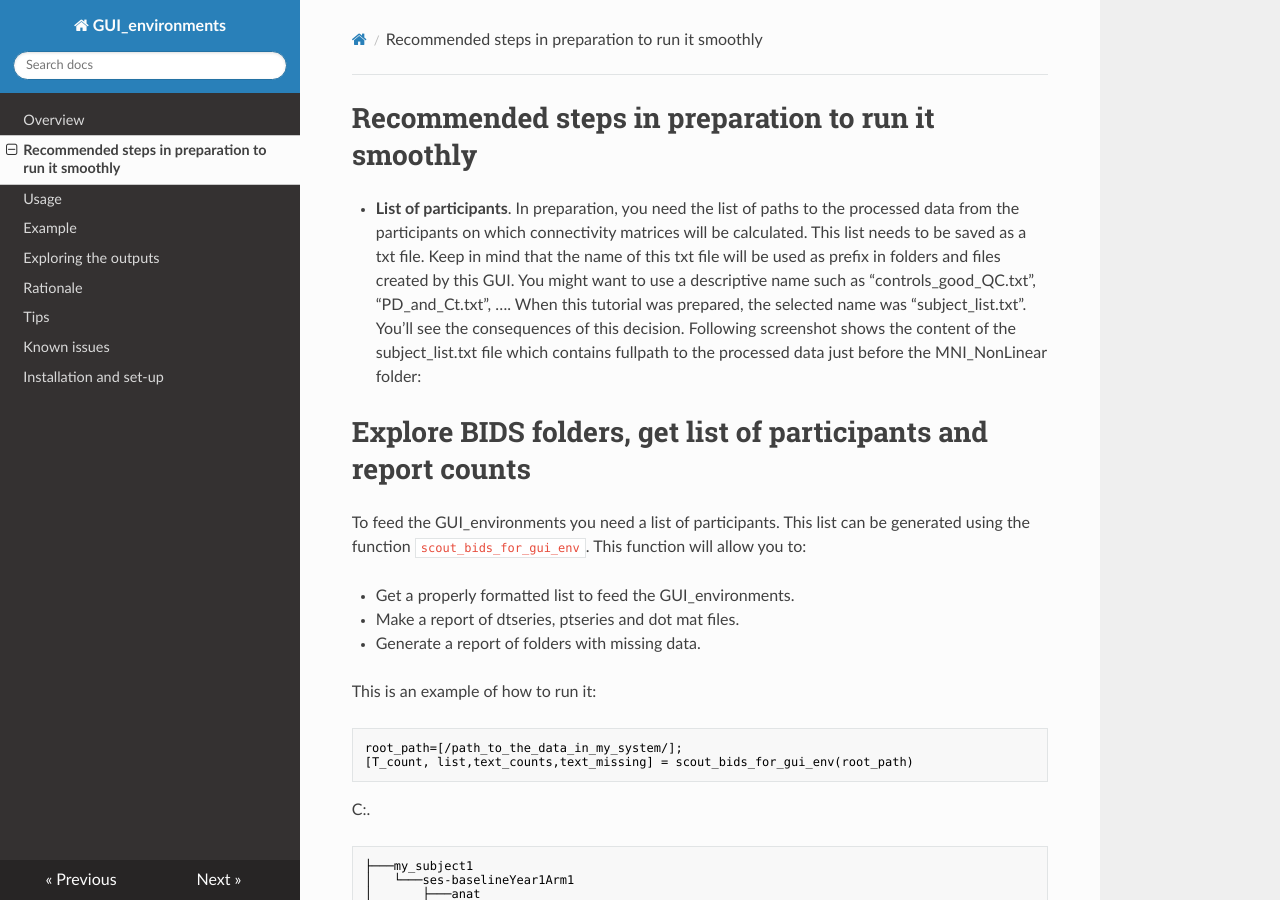
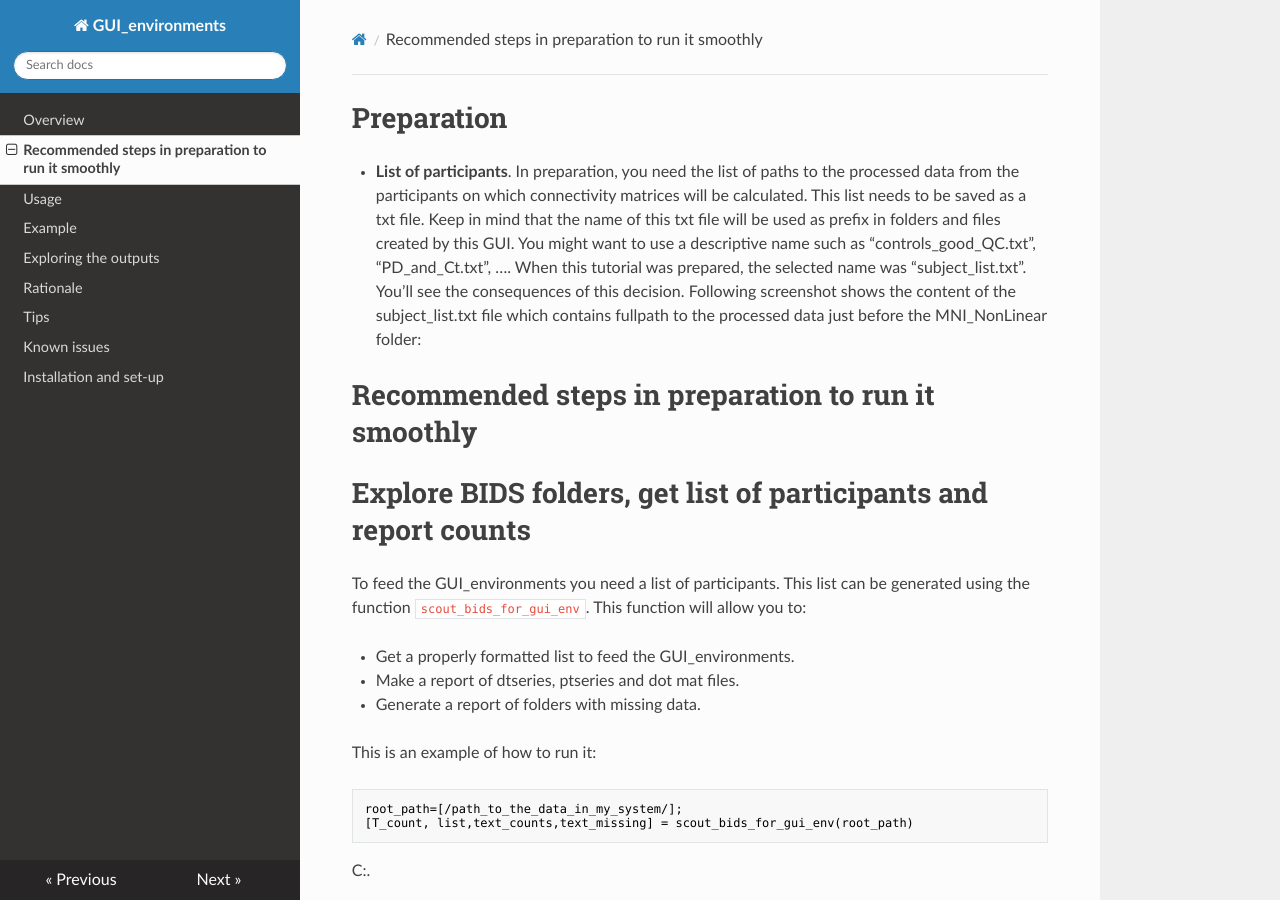
Before and after one commit to omiranda/GUI_environments_documentation, an MkDocs documentation site: the page built from docs/prep.md, in a window 1280 px wide and 900 px high. Built offline with MkDocs 1.6.1, drawn with Linux system fonts in a browser that asks for light colours; nearby versions of some CDN libraries; old or Windows-style settings are respelled for this version of MkDocs.

Commit message:
Update prep.md

```diff
--- a/docs/prep.md
+++ b/docs/prep.md
@@ -1,9 +1,10 @@
-# Recommended steps in preparation to run it smoothly
+# Preparation
 
 
 - **List of participants**. In preparation, you need the list of paths to the processed data from the participants on which connectivity matrices will be calculated. This list needs to be saved as a txt file. Keep in mind that the name of this txt file will be used as prefix in folders and files created by this GUI. You might want to use a descriptive name such as “controls_good_QC.txt”, “PD_and_Ct.txt”, …. When this tutorial was prepared, the selected name was “subject_list.txt”. You’ll see the consequences of this decision.
 Following screenshot shows the content of the subject_list.txt file which contains fullpath to the processed data just before the MNI_NonLinear folder:
 
+# Recommended steps in preparation to run it smoothly
 
 
 # Explore BIDS folders, get list of participants and report counts
```
